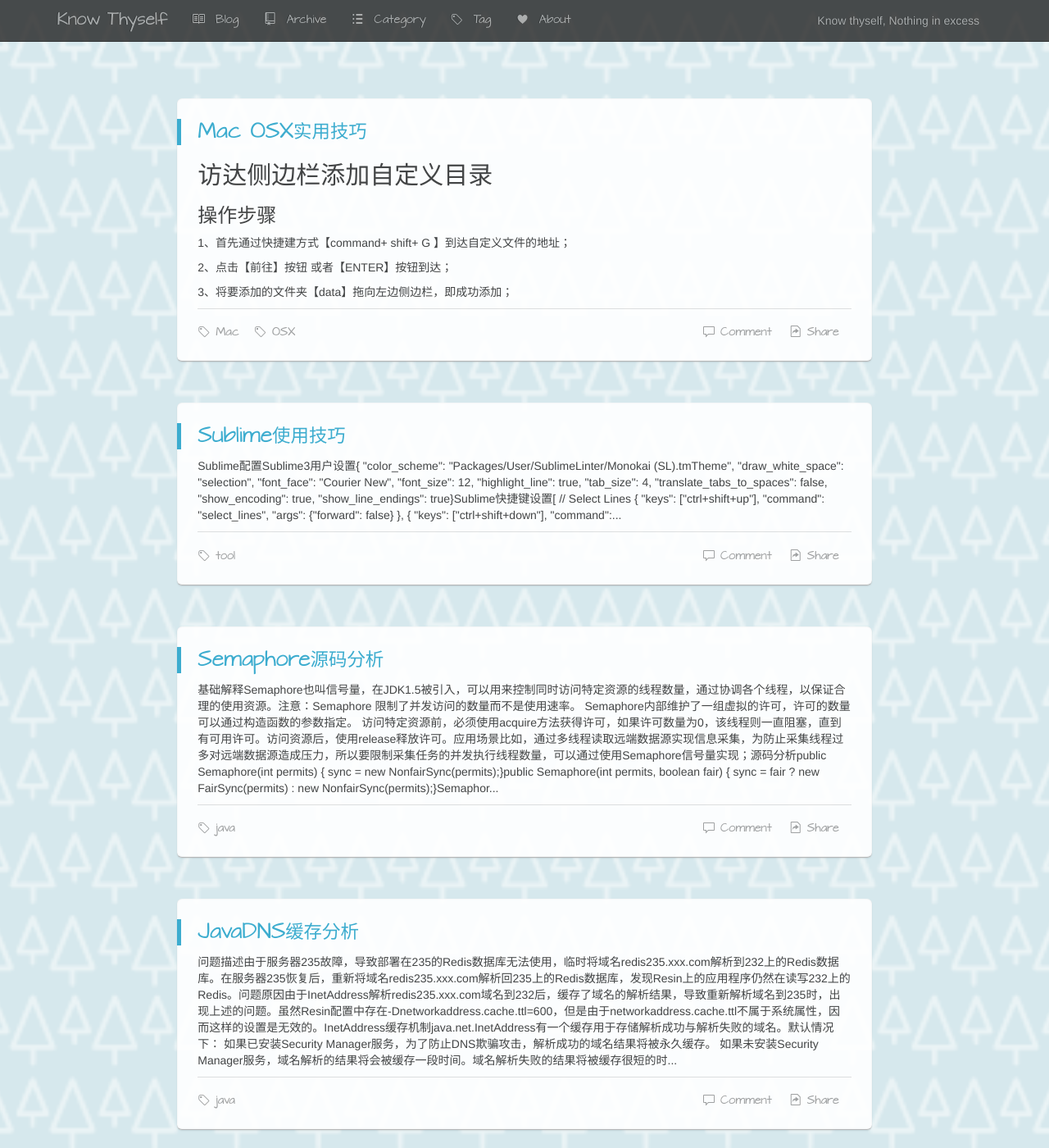
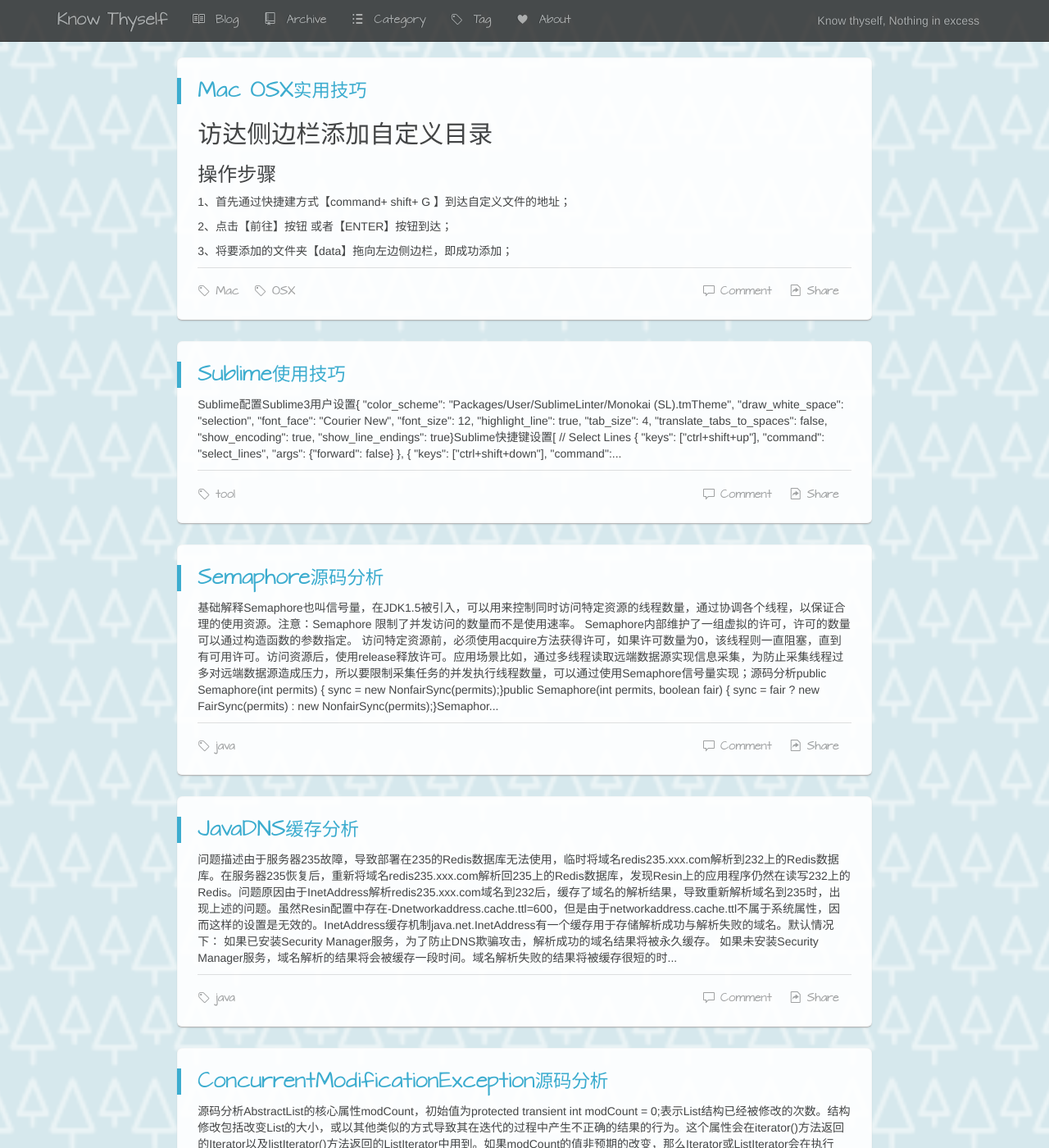
Before and after one commit to liushoukai/liushoukai.github.io, a Jekyll site: the page built from index.html, in a window 1280 px wide and 1400 px high. Shown: the whole window at 82% size. Built offline with Jekyll 4.4.1, drawn with Linux system fonts in a browser that asks for light colours; the list of posts is cut into pages by our own code.

Commit message:
Change article styles

```diff
--- a/assets/css/article-list.css
+++ b/assets/css/article-list.css
@@ -1,7 +1,8 @@
 article{
     padding: 0px;
-    margin: 50px 0px 0px 0px;
+    margin: 0px 0px 25px 0px;
 }
+
 article header{
     text-decoration: none;
     text-transform: uppercase;
--- a/index.html
+++ b/index.html
@@ -5,7 +5,6 @@ styles: [article-list.css]
 
 <div class="row row-set">
     <div class="col-sm-10 col-sm-offset-1 col-lg-9 col-lg-offset-1_5">
-        <div>
         <section class="category-slice" post-cate="All">
             {% for post in paginator.posts %}
             <article>
@@ -28,11 +27,8 @@ styles: [article-list.css]
             </article>
             {% endfor %}
         </section>
-
         <nav class="text-center">
             {% include page-pagination.html %}
         </nav>
-
     </div>
 </div>
-</div>
```
Lines whose indentation alone changed are shown as unchanged.
